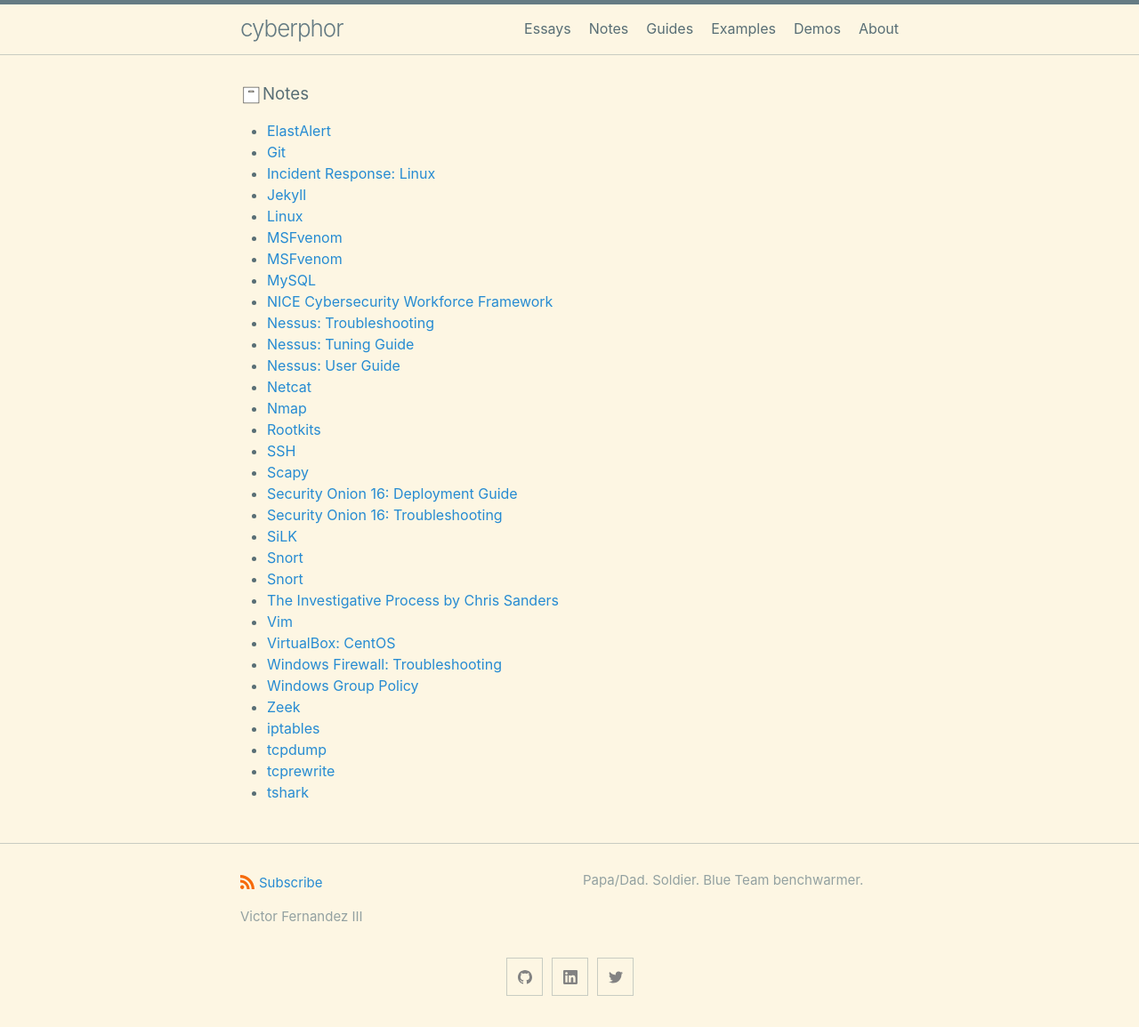
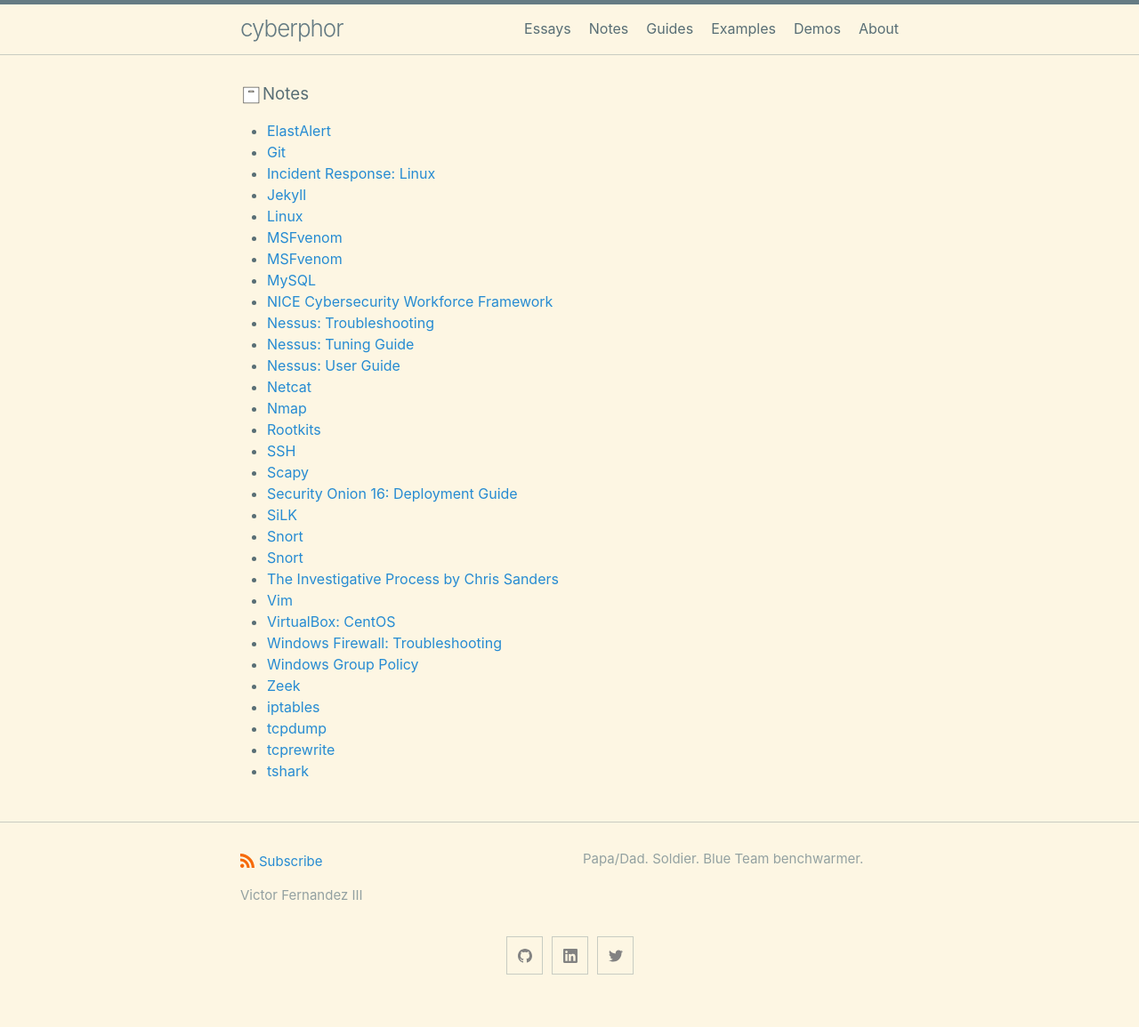
Before and after one commit to cyberphor/blog, a Jekyll site: the page built from notes.md, in a window 1280 px wide. Shown: the whole page at 89% size. Built offline with Jekyll 4.4.1, drawn with Linux system fonts in a browser that asks for light colours; after the commit the page ends 1131 px from its top, so only the background shows below that.

Commit message:
Update 2020-06-23-security-onion-16-troubleshooting.md

```diff
--- a/_posts/guides/2020-06-23-security-onion-16-troubleshooting.md
+++ b/_posts/guides/2020-06-23-security-onion-16-troubleshooting.md
@@ -1,9 +1,8 @@
 ---
 layout: post
 title: 'Security Onion 16: Troubleshooting'
-permalink: 'security-onion-16-troubleshooting'
-category: notes
-subcategory: guides
+category: guides
+permalink: 'guides/so16/troubleshooting'
 ---
 
 ## Table of Contents
```
